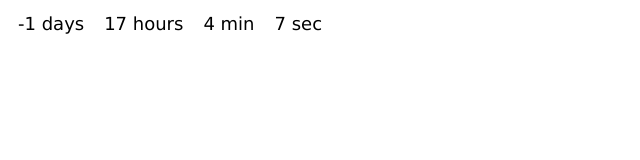
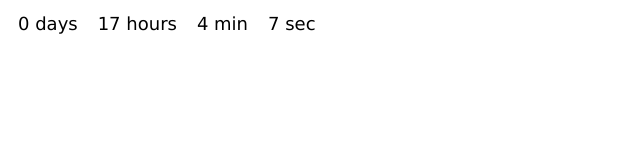
Before and after one commit to HelgIn/timer, a plain HTML site: page index.html in a window 1280 px wide. Shown: the full height of the page, 0-640 px from the left. Drawn offline with Linux system fonts and the light colour scheme.

```diff
--- a/index.html
+++ b/index.html
@@ -14,7 +14,7 @@
     </div>
     <script type="text/javascript">
       $(function(){
-        $(".timer").okTimer(2014, 03, 26, "d:h:m:s");
+        $(".timer").okTimer(2014, 03, 27, "d:h:m:s");
       })
     </script>
   </body>
```
Also changed, not shown: script.js (+1 -7 lines).
